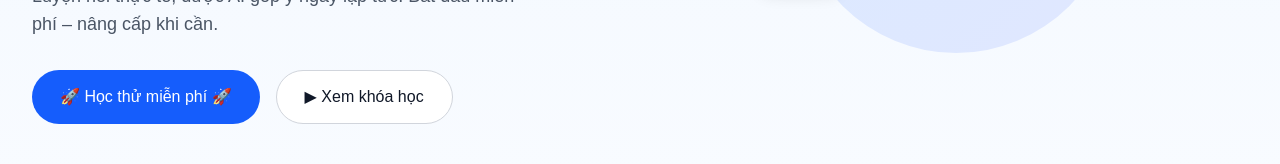
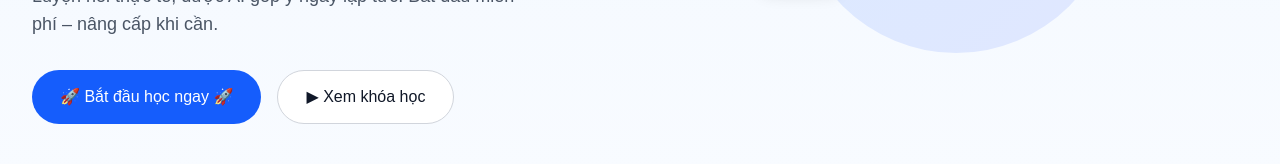
Before and after one commit to DucAnhbtc/nextjs-linguaai, a Next.js app: page / in a window 1280 px wide. Shown: the part 542-706 px from the top of the page. Built offline with nearby package versions, Linux system fonts and the light colour scheme.

Commit message:
Giao Diện

```diff
--- a/app/page.tsx
+++ b/app/page.tsx
@@ -59,7 +59,7 @@ export default function Home() {
 
           <div className="flex flex-wrap gap-4">
             <button className="bg-blue-600 text-white px-7 py-3.5 rounded-full font-medium hover:bg-blue-700 transition flex items-center gap-2">
-              🚀 Học thử miễn phí 🚀
+              🚀 Bắt đầu học ngay 🚀
             </button>
 
             {/* Nút này giờ đã nhấn được */}
```
